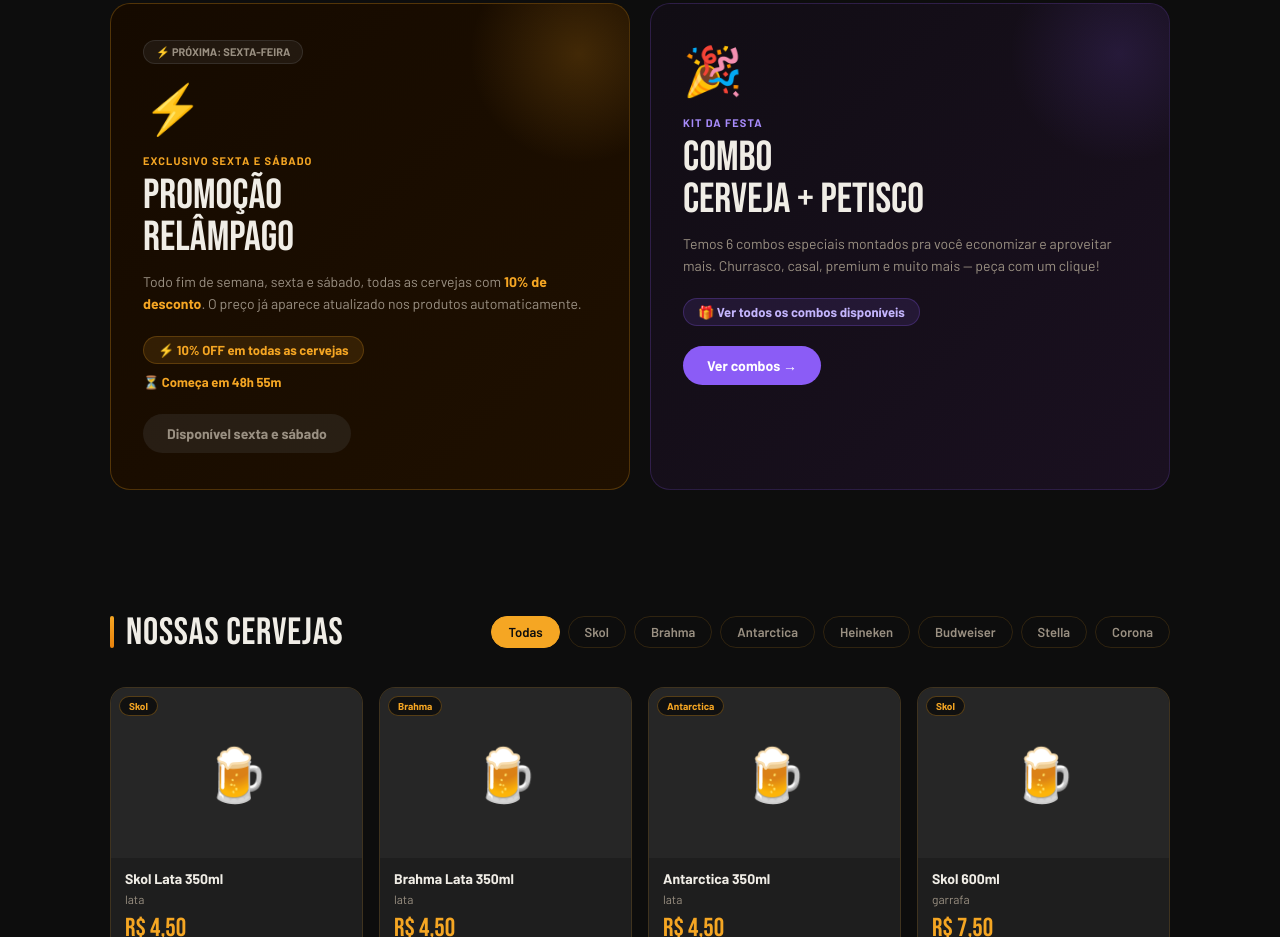
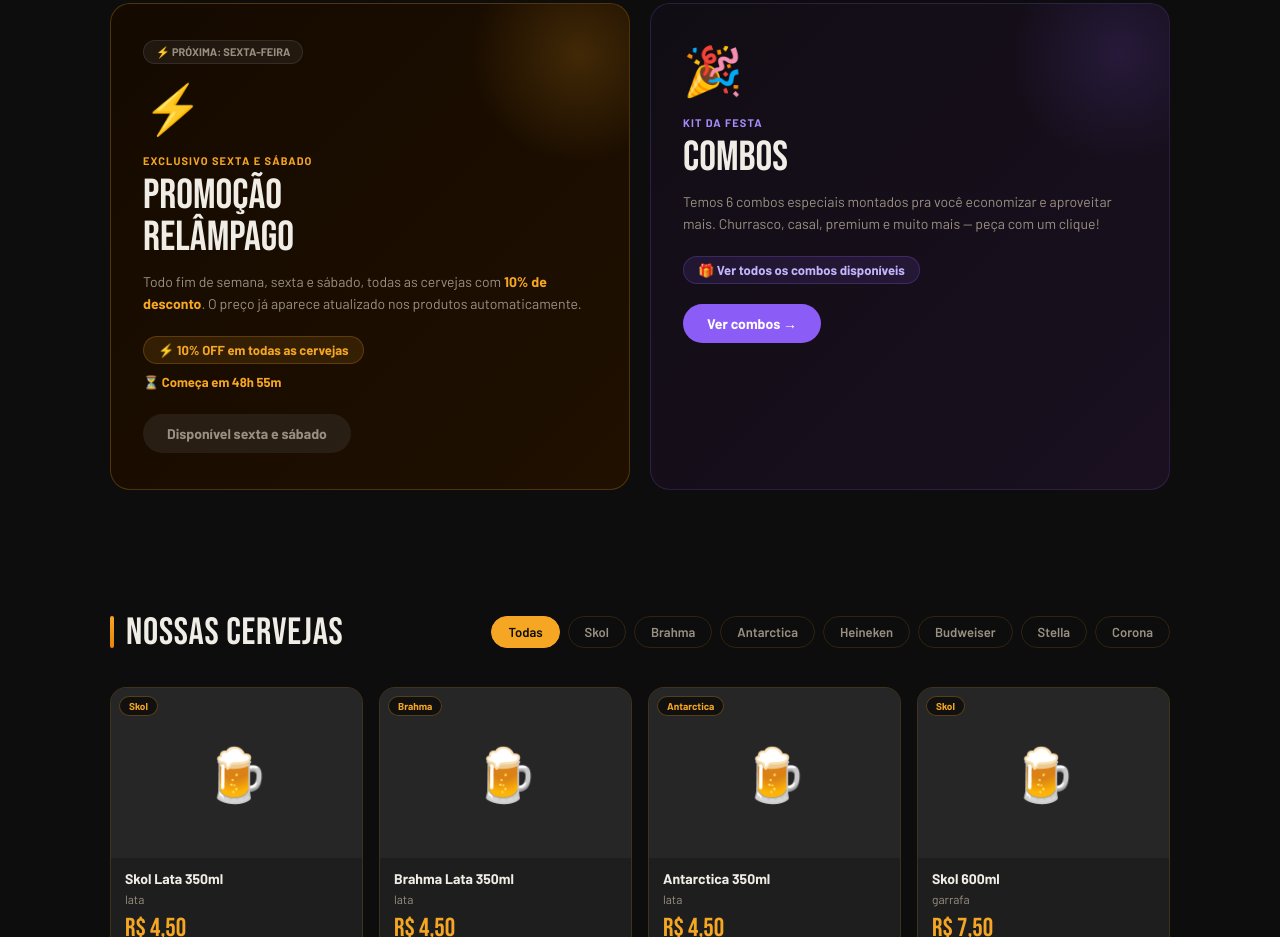
Before and after one commit to guilhermepieroni/Mercearia-Miranda, a plain HTML site: page index.html in a window 1280 px wide. Shown: the part 990-1927 px from the top of the page. Drawn offline with Linux system fonts and the light colour scheme.

Commit message:
Add files via upload

```diff
--- a/index.html
+++ b/index.html
@@ -81,7 +81,7 @@
         <div class="promo-card combo" onclick="window.location.href='combos.html'" style="cursor:pointer">
           <span class="promo-emoji">🎉</span>
           <div class="promo-label">Kit da Festa</div>
-          <div class="promo-name">Combo<br>Cerveja + Petisco</div>
+          <div class="promo-name">Combos</div>
           <div class="promo-desc">
             Temos 6 combos especiais montados pra você economizar e aproveitar mais.
             Churrasco, casal, premium e muito mais — peça com um clique!
```
